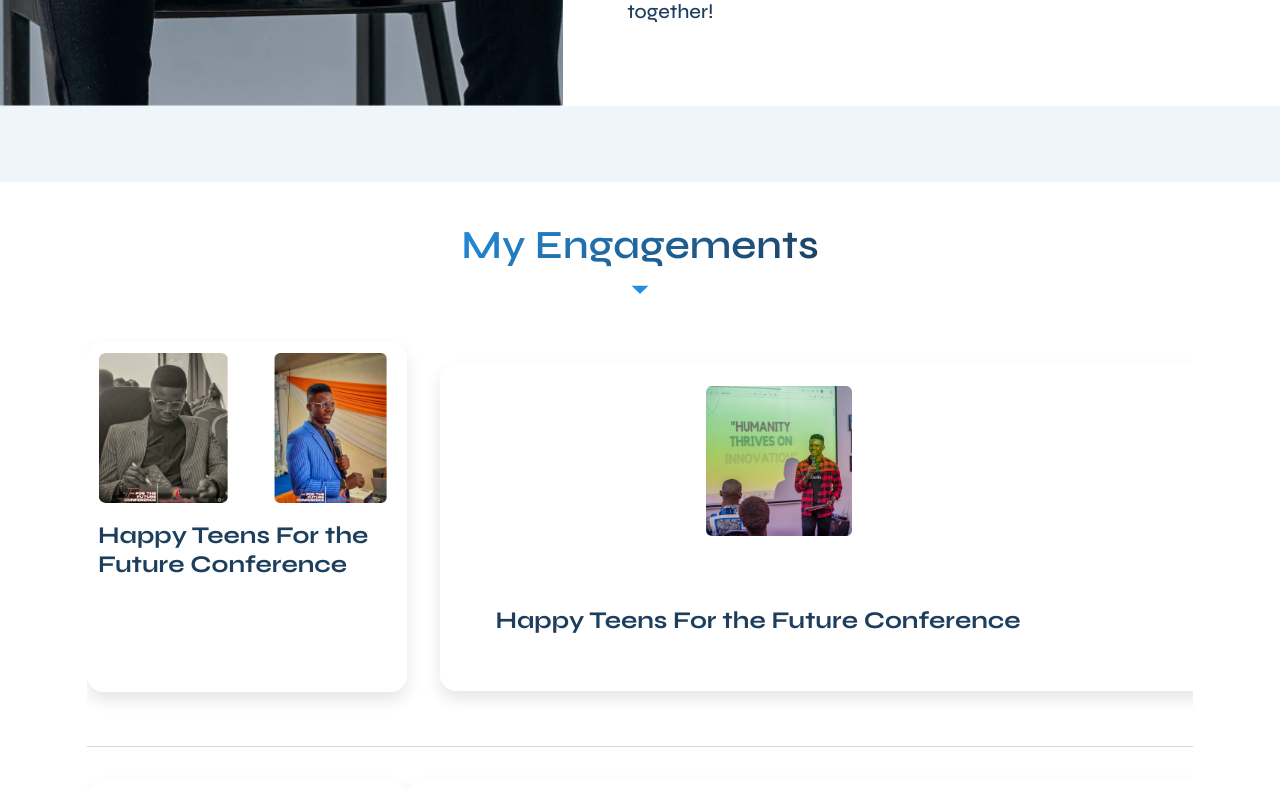
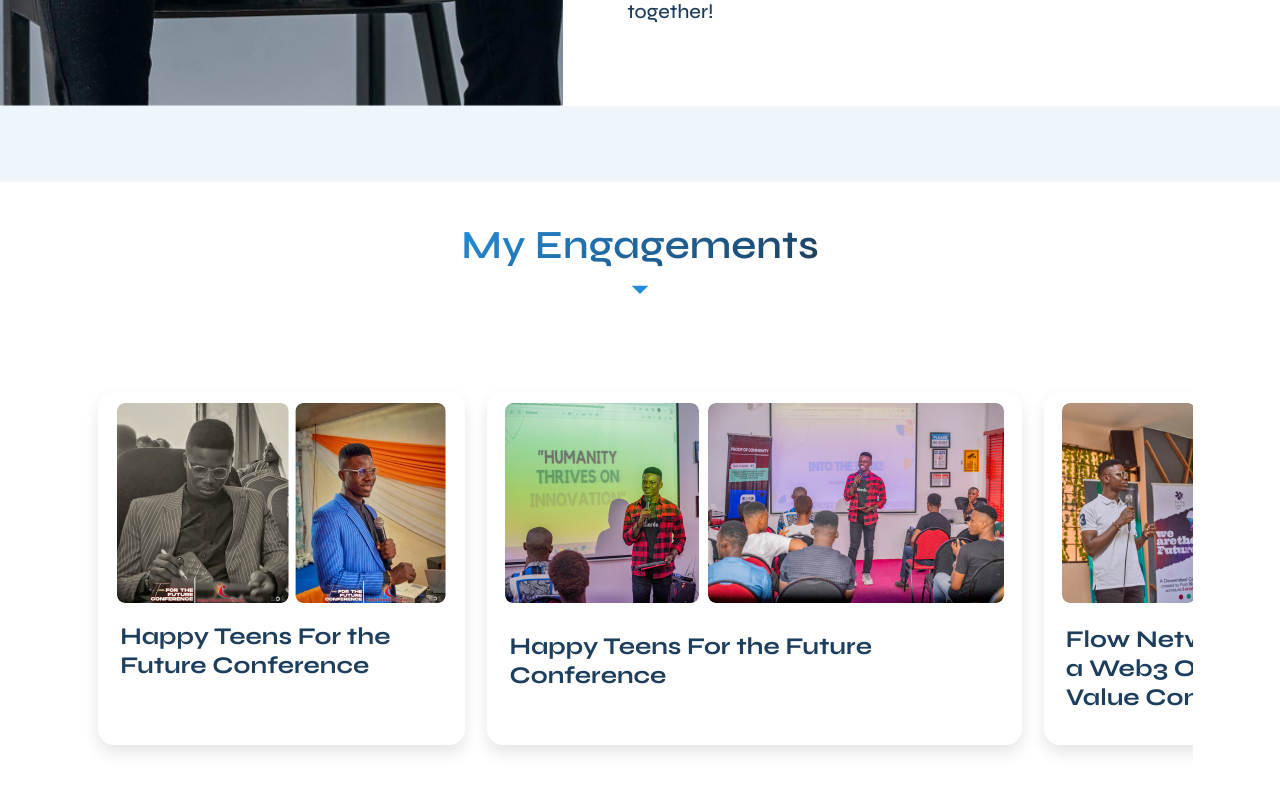
Before and after one commit to 0xBlyn/GeeAkpan, a React (Create React App) app: page / in a window 1280 px wide. Shown: the part 2000-2789 px from the top of the page. Built offline with nearby package versions, Linux system fonts and the light colour scheme.

Commit message:
adding engagements

```diff
--- a/public/index.html
+++ b/public/index.html
@@ -5,7 +5,7 @@
     <link rel="icon" href="./favicon.png" />
     <meta name="viewport" content="width=device-width, initial-scale=1" />
     <link rel="manifest" href="%PUBLIC_URL%/manifest.json" />
-    <title>Godswill Akpan</title>
+    <title>GeeAkpan</title>
   </head>
   <body>
     <noscript>You need to enable JavaScript to run this app.</noscript>
--- a/src/Card.css
+++ b/src/Card.css
@@ -113,13 +113,23 @@
     }
 }
 /* Tablets and small laptops */
-@media only screen and (min-width: 768px) and (max-width: 1024px) {
+@media only screen and (min-width: 768px) and (max-width: 1020px) {
     .card h2{
-        font-size: 10px;
-        font-weight: 600;
+        font-size: 12px;
+        font-weight: 400;
     }
     .card h5{
         font-size: 10px;
         font-weight: 300;
     }
   }
+  @media only screen and (min-width: 1020px) and (max-width: 1030px) {
+    .card h2{
+        font-size: 14px;
+        font-weight: 600;
+    }
+    .card h5{
+        font-size: 12px;
+        font-weight: 300;
+    }
+  }
--- a/src/Community.css
+++ b/src/Community.css
@@ -125,7 +125,14 @@
         display: none;
     }
   }
-@media screen and (min-width: 1024px) {
+  @media screen and (min-width: 1023px) and (max-width: 1030px) {
+    .h4 h4{
+        font-size: 20px;
+        font-weight: 400;
+        line-height: 1.6;
+    }
+  }
+@media screen and (min-width: 1030px) {
     .community{
         padding: 3% 2%;
         align-items: stretch;
--- a/src/Ebook.css
+++ b/src/Ebook.css
@@ -34,9 +34,6 @@
 .ebook button{
     color: #2C5D8C;
 }
-@media screen and (min-width: 768px) and (max-width: 1024px) {
-
-}
 @media screen and (min-width: 700px) {
     .ebook{
         max-height: 410px;
--- a/src/Engagements.css
+++ b/src/Engagements.css
@@ -2,90 +2,73 @@
     border-radius: 16px;
     background: #FFF;
     box-shadow: 0px 8px 16px 0px rgba(0, 0, 0, 0.10);
-    padding: 2% 3%;
+    width: max-content;
     margin: 5% 3%;
-    min-width: 80vw;
-    padding-bottom: 5%;
-}
-
-.elarge {
-    min-width: 100vw;
-    border-radius: 16px;
-    background: #FFF;
-    box-shadow: 0px 8px 16px 0px rgba(0, 0, 0, 0.10);
-    padding: 2% 5%;
-    margin: 5% 3%;
-    padding-bottom: 5%;
+    padding: 2% 4%;
+    justify-content: space-between;
+    object-fit: cover;
+    height: auto;
+    position: relative;
 }
 .photos {
     display: flex;
-    justify-content: space-between;
-    min-width: 100%;
+    min-width: max-content;
 }
-
 .photos img {
-    object-fit: cover;
-    height: 150px;
+    height: 170px;
     border-radius: 8px;
+    max-width: max-content;
 }
-
-.img2 {
-    margin-left: 3%;
-    max-width: 100%;
+.img2{
+    margin-left: 1%;
 }
-.engagement h3, .elarge h3 {
+.img1{
+    margin-left: -1%;
+    margin-right: 1%;
+}
+.engagement h3{
     font-size: 14px;
     font-weight: 700;
     color: #1D3E5D;
-    padding-top: 6%;
-    max-width: 100%;
+    padding: 6% 0;
     box-sizing: border-box;
+    position: relative;
+    min-width: min-content;
 }
-
 .econtainer {
     padding: 0 5%;
 }
-
 .erow,
 .erow2 {
     display: flex;
     overflow-x: scroll;
+    padding: 5% 0;
 }
-
 .erow2 {
     border-top: 1px solid #D9D9D9;
     border-bottom: 1px solid #D9D9D9;
 }
-
 .erow::-webkit-scrollbar,
 .erow2::-webkit-scrollbar {
     display: none;
 }
-
+.engagement::after, .engagement::after{
+    box-sizing: border-box;
+}
 @media screen and (min-width: 700px) {
     .engagement{
-        min-width: 25vw;
-        height: 350px;
-        padding: 1% 1%;
-        margin: 3% 0;
+        max-height: 353px;
+        padding: 1% 2%;
+        margin: 2.5% 1%;
     }
-    .photos img {
-        max-height: 200px;
-        object-fit: contain;
-        width: 150%;
-    }
-    .img2, .eimg2 {
-        margin-left: 16px;
+    .engagement img{
+        height: 200px;
+        width: auto;
     }
     .erow {
         overflow-x: scroll;
     }
-
-    .engagement h3, .elarge h3 {
+    .engagement h3{
         font-size: 24px;
     }
-
-    .img1 {
-        margin-right: 20px;
-    }
 }
--- a/src/Engagements.js
+++ b/src/Engagements.js
@@ -42,13 +42,10 @@ function Engagements() {
             </div>
             <h3>Happy Teens For the Future Conference</h3>
           </div>
-          <div className='elarge'>
+          <div className='engagement'>
           <div className='photos'>
-              <img className='eimg1' src={htfc} alt="event" />
-              <img style={{
-                maxWidth: "60vw",
-                marginLeft: "3%"
-              }} className='eimg2' src={tftf3} alt="event" />
+              <img className='img1' src={htfc} alt="event" />
+              <img className='img2' src={tftf3} alt="event" />
             </div>
           <h3>Happy Teens For the Future Conference</h3>
           </div>
@@ -59,11 +56,9 @@ function Engagements() {
             </div>
           <h3>Flow Network, Uyo: Become a Web3 OG; The Benefits of Value Contribution</h3>
           </div>
-          <div className='elarge'>
+          <div className='engagement'>
           <div className='photos'>
-              <img style={{
-                maxWidth: "30vw"
-              }}  className='img1' src={spce} alt="event" />
+              <img className='img1' src={spce} alt="event" />
               <img className='img2' src={spce1} alt="event" />
             </div>
           <h3>Shardeum Proof of Community Event, Port Harcourt</h3>
@@ -76,11 +71,9 @@ function Engagements() {
             </div>
             <h3>Shardeum Proof of Community: Communication in Web3, The Bunker</h3>
           </div>
-          <div style={{
-          minWidth: "70vw"
-        }}  className='engagement'>
+          <div className='engagement'>
           <div className='photos'>
-              <img className='eimg1' src={shardeum2} alt="event" />
+              <img className='img1' src={shardeum2} alt="event" />
             </div>
           <h3>Shardeum Proof of Community Event, Abia State</h3>
           </div>
@@ -91,40 +84,31 @@ function Engagements() {
             </div>
           <h3>21st Century Tech Skills Conference with Assemblies of GOD Youths, Ikot Ekpene</h3>
           </div>
-          <div className='elarge'>
+          <div className='engagement'>
           <div className='photos'>
               <img className='img1' src={zeta2} alt="event" />
               <img className='img2' src={zeta} alt="event" />
             </div>
           <h3>Zetachain Community Meetup, Uyo: Understanding Multichain</h3>
           </div>
-          <div className='elarge'>
+          <div className='engagement'>
           <div className='photos'>
-              <img style={{
-                maxWidth: "30vw"
-              }} className='img1' src={zcm} alt="event" />
-              <img style={{
-                maxWidth: "60vw",
-                marginLeft: "3%"
-              }} src={zcm1} alt="event" />
+              <im className='img1' src={zcm} alt="event" />
+              <img src={zcm1} alt="event" />
             </div>
           <h3>Blockchain Invasion: Akwa Ibom State University, Mkpat Enin</h3>
           </div>
         </div>
         <div className='erow'>
-        <div style={{
-          minWidth: "60vw"
-        }} className='engagement'>
+        <div className='engagement'>
             <div className='photos'>
               <img className='img1' src={ubm} alt="event" />
             </div>
             <h3>Uyo Blockchain Meetup: Careers and Skills in the Web3 Ecosystem.</h3>
           </div>
-          <div style={{
-          minWidth: "60vw"
-        }} className='engagement'>
+          <div className='engagement'>
           <div className='photos'>
-              <img className='eimg1' src={ubp} alt="event" />
+              <img className='img1' src={ubp} alt="event" />
             </div>
           <h3>Uyo Blockchain Pizza Day: Way Ahead, Blockchain Tech.</h3>
           </div>
@@ -135,20 +119,16 @@ function Engagements() {
             </div>
           <h3>JNAC Blockchain Invasion.</h3>
           </div>
-          <div className='elarge'>
+          <div className='engagement'>
           <div className='photos'>
-              <img style={{
-                maxWidth: "30vw"
-              }}  className='img1' src={ftt} alt="event" />
+              <img className='img1' src={ftt} alt="event" />
               <img className='img2' src={ftt1} alt="event" />
             </div>
           <h3>FTT DAO Blockchain Event: Growing in the Web3 Ecosystem</h3>
           </div>
-          <div className='elarge'>
+          <div className='engagement'>
           <div className='photos'>
-              <img style={{
-                maxWidth: "30vw"
-              }}  className='img1' src={spcc1} alt="event" />
+              <img className='img1' src={spcc1} alt="event" />
               <img className='img2' src={spcc} alt="event" />
             </div>
           <h3>Shardeum Proof of Community Event, Calabar South, Nigeria.</h3>
--- a/src/Footer.css
+++ b/src/Footer.css
@@ -8,11 +8,13 @@
     display: flex;
     justify-content: space-between;
     padding: 5% 5%;
-    font-size: 11px;
+    flex-direction: column;
+    font-size: 13px;
 }
 .left_side{
-    max-width: 30%;
+    max-width: 45%;
     margin-right: 5%;
+    margin-bottom: 5%;
 }
 .left_side img{
     width: 100%;
@@ -21,11 +23,11 @@ table{
     border-collapse: collapse;
 }
 td{
-    padding-bottom: 3px;
-    padding-right: 15px;
+    padding-bottom: 10px;
+    padding-right: 40px;
 }
 .right_side{
-    width: 70%;
+    width: 100%;
 }
 .footer a{
     padding-left: 0;
@@ -44,6 +46,7 @@ td{
 @media screen and (min-width: 700px) {
     .footer{
         padding: 7% 5%;
+        flex-direction: row;
         font-size: 24px;
     }
     .left_side img{
@@ -67,14 +70,19 @@ td{
 @media only screen and (min-width: 768px) and (max-width: 1024px) {
     .footer{
         font-size: 20px;
+        flex-direction: row;
     }
     .left_side{
-        flex: 0.35;
+        flex: 0.3;
     }
     .left_side img{
-        width: 100%;
+        width: 80%;
     }
     .right_side{
-        flex: 0.65;
+        flex: 0.7;
+    }
+    td{
+        padding-right: 20px;
+        font-weight: 300;
     }
   }
--- a/src/Footer.js
+++ b/src/Footer.js
@@ -27,11 +27,14 @@ function Footer() {
             </tr>
             <tr>
                 <td><a target='blank' href="https://twitter.com/GeeAkpan">Twitter</a></td>
-                <td>Jara Stores</td>
+                <td>Aubrey Marketing</td>
                 <td>Newsletter</td>
             </tr>
             <tr>
                 <td><a target='blank' href="https://ng.linkedin.com/in/geeakpan">LinkedIn</a></td>
+            </tr>
+            <tr>
+                <td><a target='blank' href="https://www.youtube.com/@GeeAkpan/videos">Youtube</a></td>
             </tr>
         </table>
         </div>
--- a/src/Header.css
+++ b/src/Header.css
@@ -13,9 +13,6 @@
   padding: 2% 6%;
   justify-content: space-between;
   font-weight: 600;
-  position: initial;
-  width: 100%;
-  z-index: 1000;
 }
 
 ul {
```
